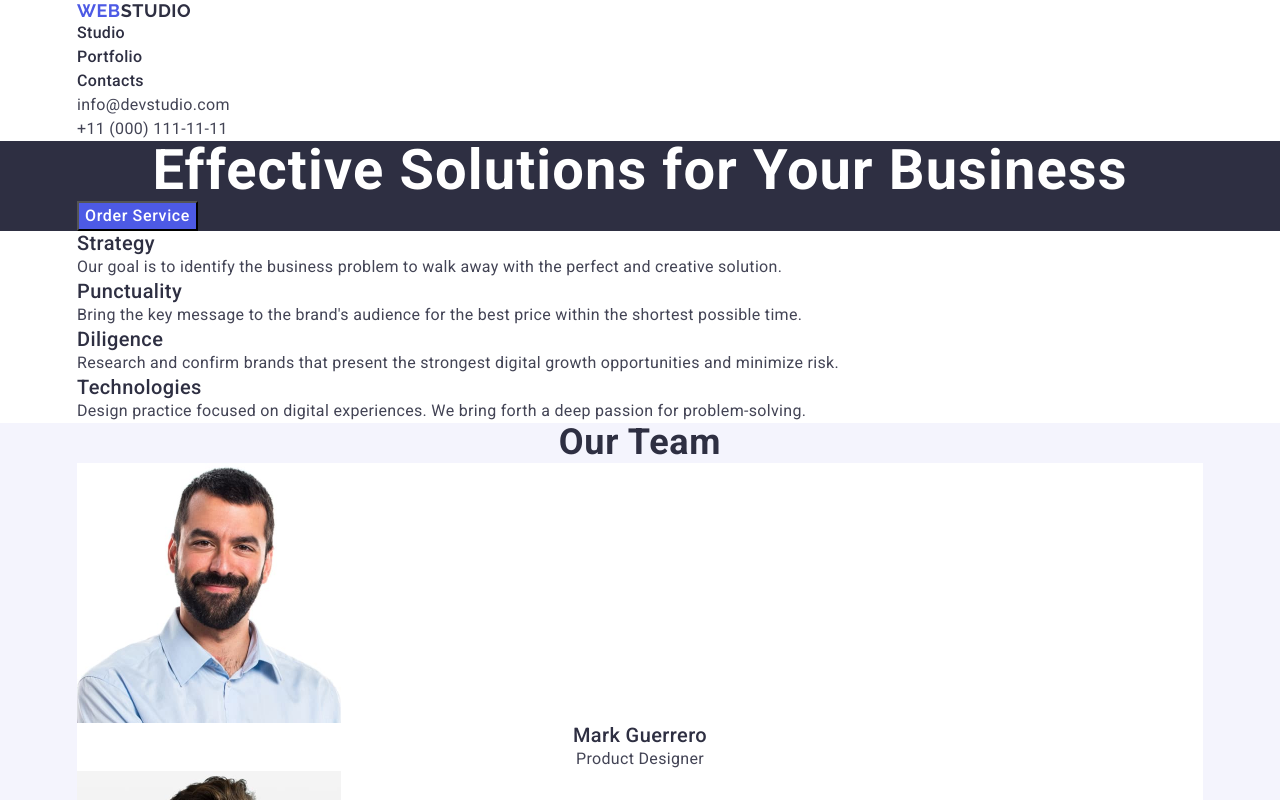
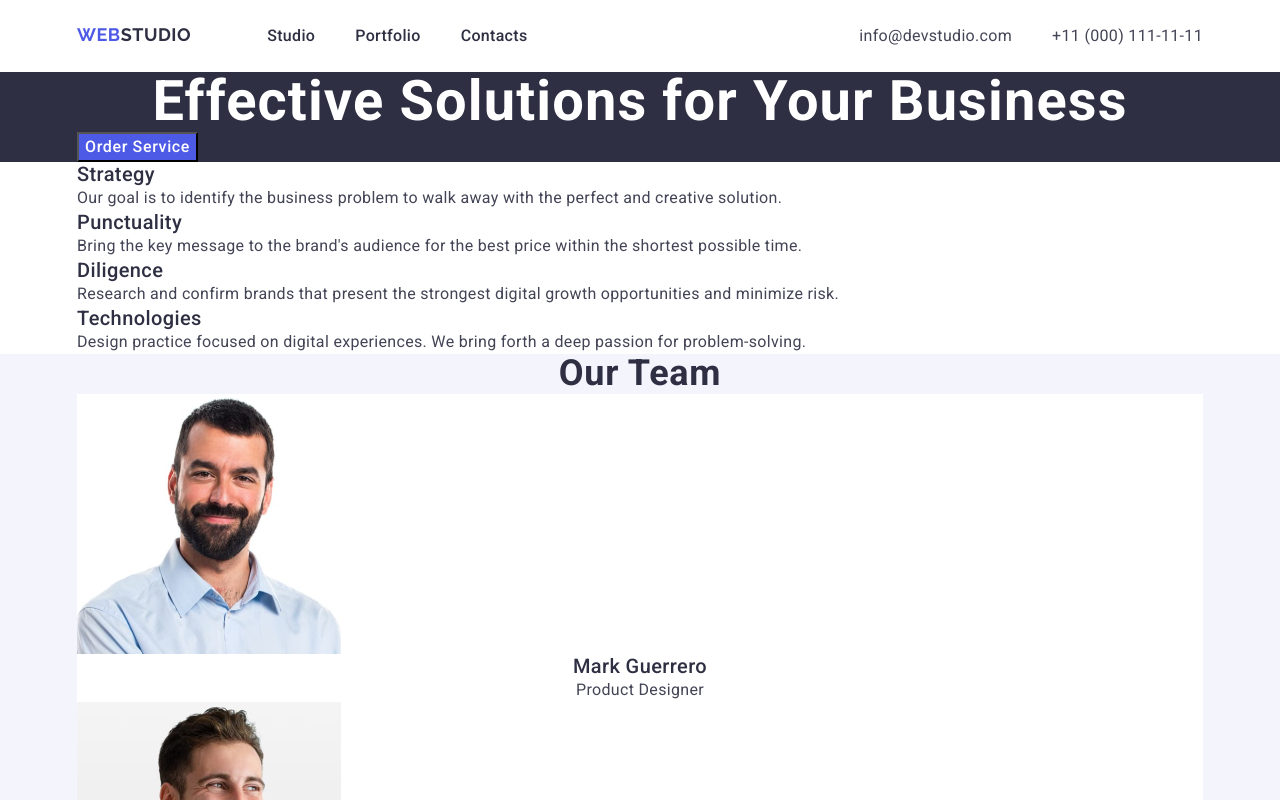
Before and after one commit to IrynaMuliar/goit-markup-hw-03, a plain HTML site: page index.html in a window 1280 px wide. Shown: the top 800 px of the page. Drawn offline with nearby package versions, Linux system fonts and the light colour scheme.

Commit message:
header ok

```diff
--- a/css/styles.css
+++ b/css/styles.css
@@ -37,7 +37,30 @@ padding-left: 0;
     margin-right: auto;
 }
 
+.header-container {
+    display: flex;
+    justify-content: space-between;
+}
+
+.header-nav {
+    display: flex;
+    gap: 76px;
+}
+
+.nav-list {
+    display: flex;
+    gap: 40px;
+}
+
+.contacts-list {
+    display: flex;
+    gap: 40px;
+}
+
 .logo {
+    display: block;
+    padding-top: 24px;
+    padding-bottom: 24px;
 font-family: "Raleway",
         sans-serif;
     font-weight: 700;
@@ -53,6 +76,9 @@ font-family: "Raleway",
 }
 
 .nav-link {
+    display: block;
+    padding-top: 24px;
+    padding-bottom: 24px;
 font-family: "Roboto", sans-serif;
     font-weight: 500;
     line-height: 150%;
@@ -70,10 +96,13 @@ font-family: "Roboto", sans-serif;
 }
 
 .contacts-link {
+    display: block;
+    padding-top: 24px;
+    padding-bottom: 24px;
     font-family: "Roboto", sans-serif;
-        line-height: 150%;
-        letter-spacing: 0.02em;
-        color: #434455;
+    line-height: 150%;
+    letter-spacing: 0.02em;
+    color: #434455;
 }
 
 .contacts-link:hover,
--- a/index.html
+++ b/index.html
@@ -24,7 +24,7 @@
   <body>
     <header class="page-header">
       <!-- #region Header: logo, navigation and contacts class -->
-      <div class="container">
+      <div class="container header-container">
         <nav class="header-nav">
           <a class="logo header-logo" href="./index.html"
             >Web<span class="logo-part">Studio</span></a
```
